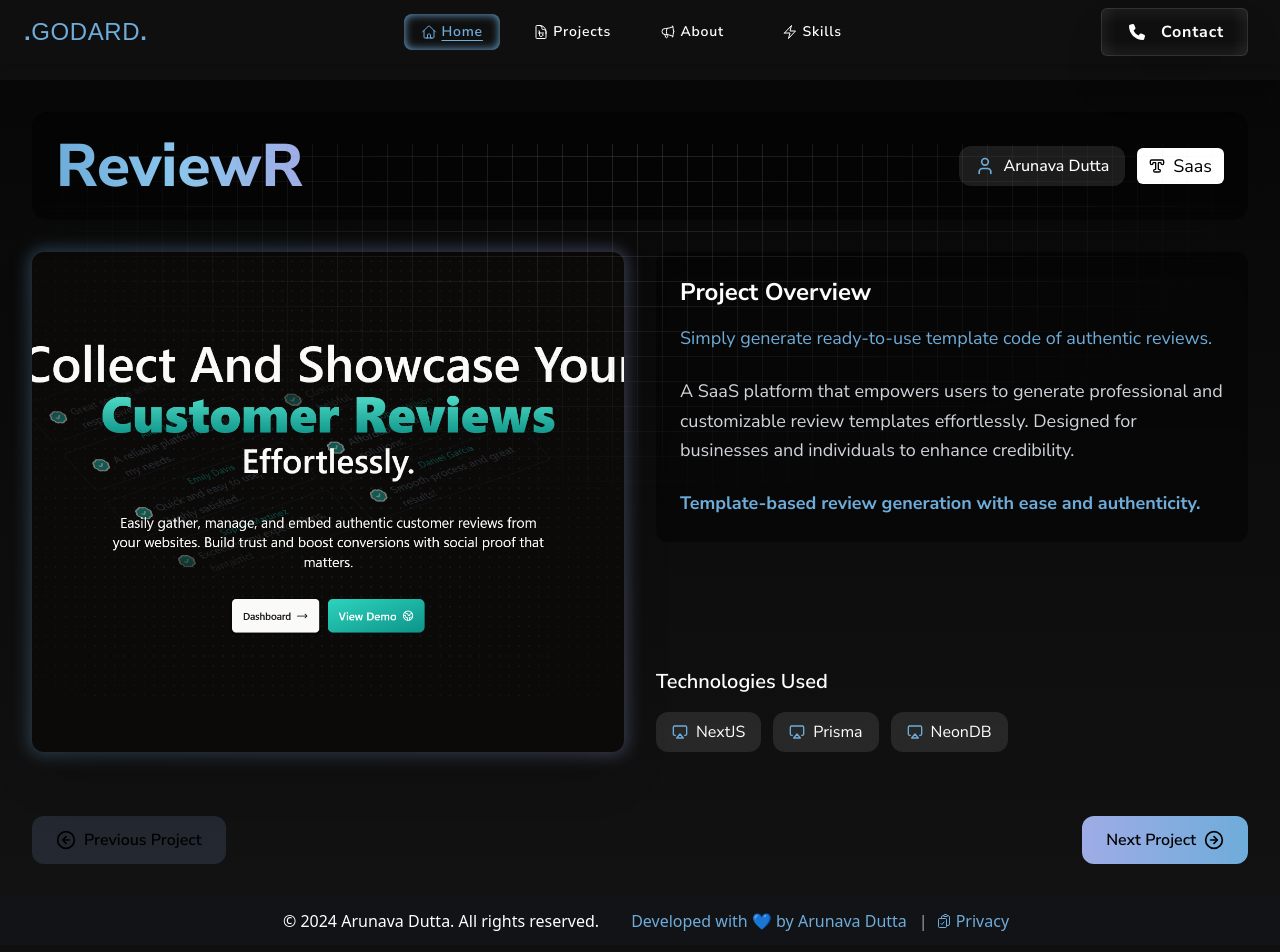
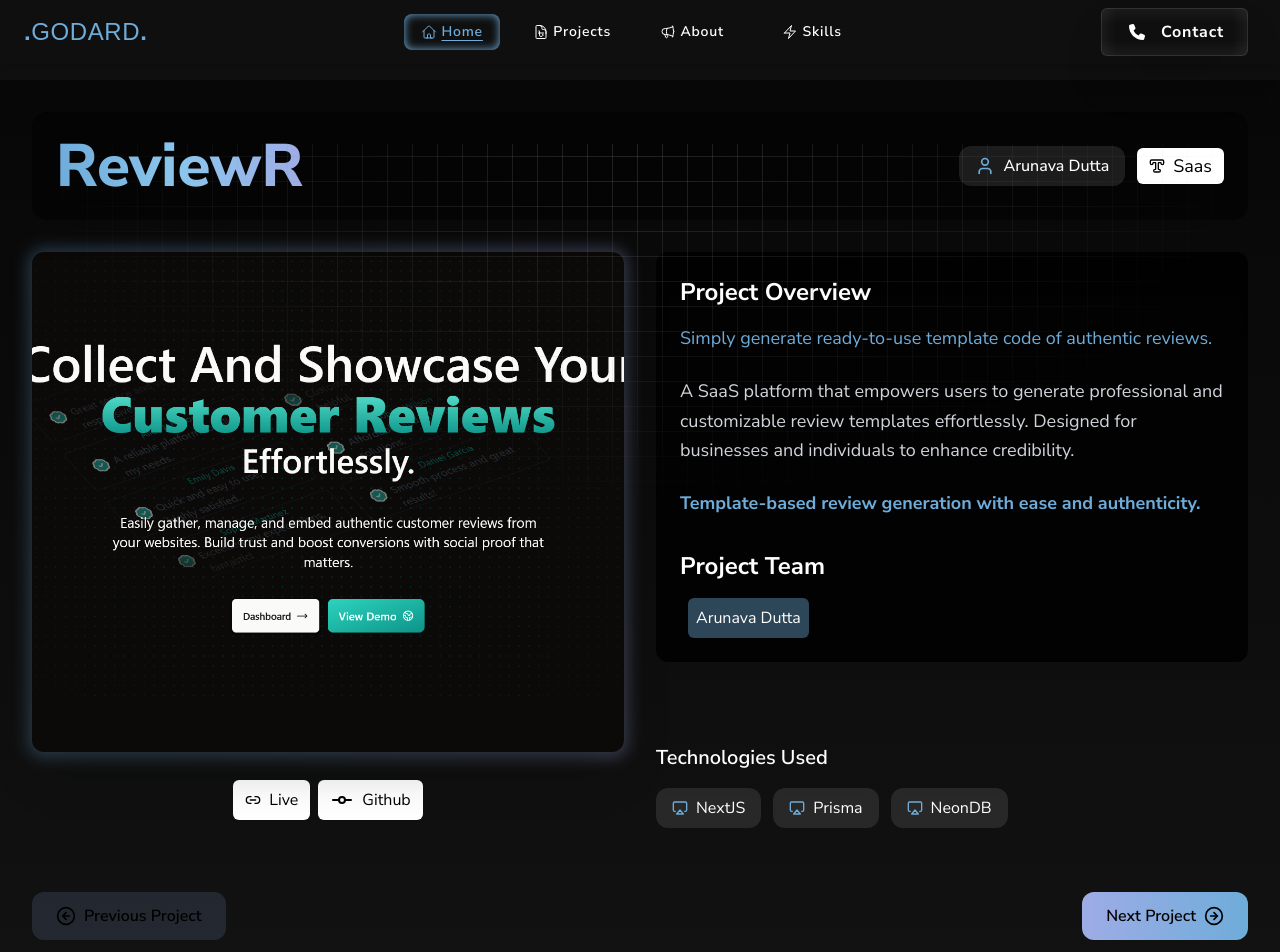
Before and after one commit to ArunavaCoderEm/Godard_Portfolio, a React (Vite) app: page /projectpage/0/ReviewR in a window 1280 px wide. Shown: the top 952 px of the page. Built offline with nearby package versions, Linux system fonts and the light colour scheme; a web font is replaced by a local one.

Commit message:
Project page ready

```diff
--- a/src/Context/Project.ts
+++ b/src/Context/Project.ts
@@ -28,6 +28,7 @@ export const projectsList: ProjLbImg[] = [
     maxdesc:
       "A SaaS platform that empowers users to generate professional and customizable review templates effortlessly. Designed for businesses and individuals to enhance credibility.",
     speciality: "Template-based review generation with ease and authenticity.",
+    team: ["Arunava Dutta"]
   },
   {
     label: "Number Roulette",
--- a/src/Pages/ProductPage.tsx
+++ b/src/Pages/ProductPage.tsx
@@ -2,7 +2,15 @@ import { motion } from "framer-motion";
 import React, { useEffect } from "react";
 import { useNavigate, useParams } from "react-router-dom";
 import { projectsList, ProjLbImg } from "../Context/Project";
-import { Airplay, ArrowLeftCircle, ArrowRightCircle, TypeOutline, User } from "lucide-react";
+import {
+  Airplay,
+  ArrowLeftCircle,
+  ArrowRightCircle,
+  GitCommit,
+  Link2,
+  TypeOutline,
+  User,
+} from "lucide-react";
 
 export default function ProductPage(): React.ReactNode {
   const param = useParams();
@@ -35,7 +43,6 @@ export default function ProductPage(): React.ReactNode {
     >
       <div className="max-w-7xl mx-auto">
         <div className="flex flex-col h-full space-y-8">
-
           <div className="flex flex-col md:flex-row justify-between items-start md:items-center space-y-4 md:space-y-0 bg-black/40 p-6 rounded-2xl backdrop-blur-sm">
             <div className="space-y-2">
               <motion.h1
@@ -54,7 +61,8 @@ export default function ProductPage(): React.ReactNode {
               {element.type && (
                 <p className="text-black rounded-md flex items-center gap-2 bg-white px-3 py-1 text-lg">
                   <TypeOutline className="w-4 h-4" />
-                  {element.type}</p>
+                  {element.type}
+                </p>
               )}
             </div>
           </div>
@@ -65,7 +73,7 @@ export default function ProductPage(): React.ReactNode {
               animate={{ opacity: 1, scale: 1 }}
               className="relative group"
             >
-              <div className="absolute -inset-1 bg-gradient-to-r from-[#6EACDA] to-[#9FACE6] rounded-2xl blur opacity-30 group-hover:opacity-50 transition duration-300"></div>
+              <div className="absolute -inset-1 bg-gradient-to-r from-[#6EACDA] to-[#9FACE6] rounded-2xl blur opacity-30 group-hover:opacity-50 h-[510px] transition duration-300"></div>
               <div className="relative">
                 <img
                   src={element.img}
@@ -73,10 +81,20 @@ export default function ProductPage(): React.ReactNode {
                   alt={element.label}
                 />
               </div>
+              <div className="mt-5 p-2 flex gap-2 justify-center items-center">
+                <button className="bg-white text-black px-3 py-2 flex items-center gap-2 rounded-md">
+                  <Link2 className="w-4" />
+                  Live
+                </button>
+                <button className="bg-white text-black px-3 py-2 flex items-center gap-2 rounded-md">
+                  <GitCommit />
+                  Github
+                </button>
+              </div>
             </motion.div>
 
             <div className="flex flex-col justify-between space-y-6">
-              <div className="bg-black/40 p-6 rounded-xl backdrop-blur-sm">
+              <div className="bg-black/80 p-6 rounded-xl backdrop-blur-sm">
                 <h2 className="text-2xl font-bold text-white mb-4">
                   Project Overview
                 </h2>
@@ -89,6 +107,23 @@ export default function ProductPage(): React.ReactNode {
                 <p className="text-[#6EACDA] font-bold mt-6 leading-relaxed text-lg">
                   {element.speciality}
                 </p>
+                <div className="mt-8">
+                  <h2 className="text-2xl font-bold text-white mb-4">
+                    Project Team
+                  </h2>
+                  <div>
+                    {element?.team?.map((itm: string, idx: number) => {
+                      return (
+                        <p
+                          className="bg-[#6EACDA]/40 p-2 text-white ml-2 inline-block rounded-md"
+                          key={idx}
+                        >
+                          {itm}
+                        </p>
+                      );
+                    })}
+                  </div>
+                </div>
               </div>
 
               <div className="space-y-4">
```
